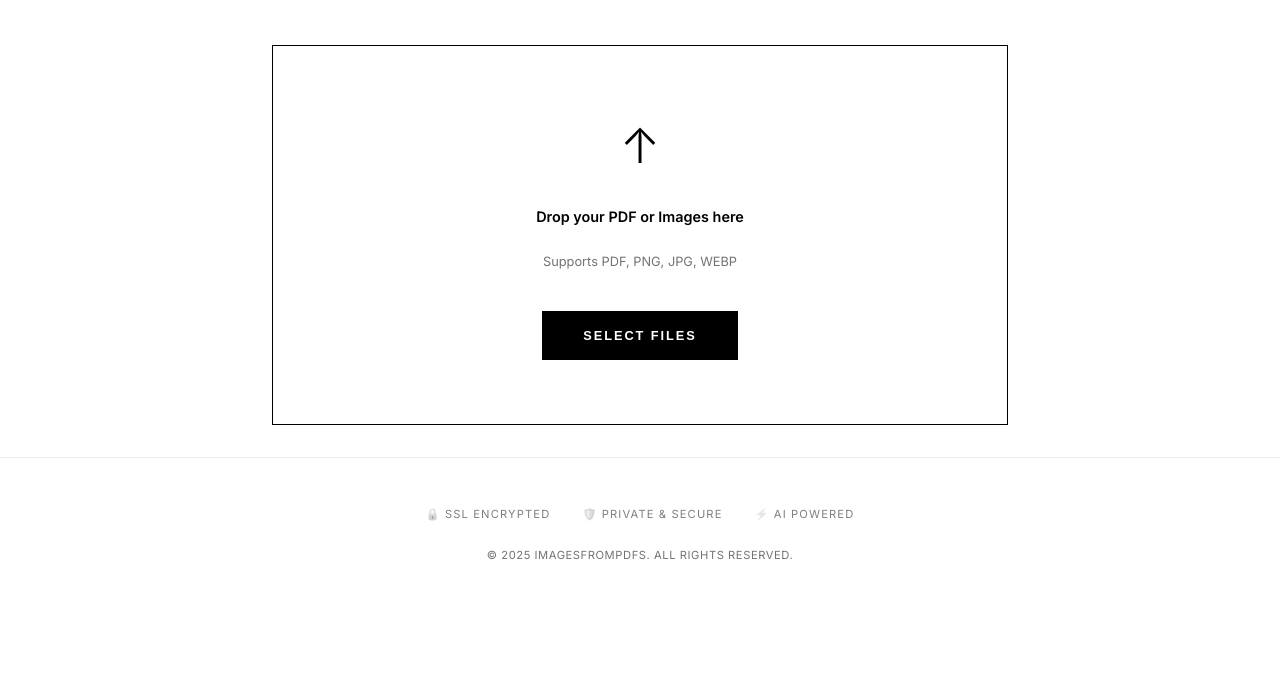
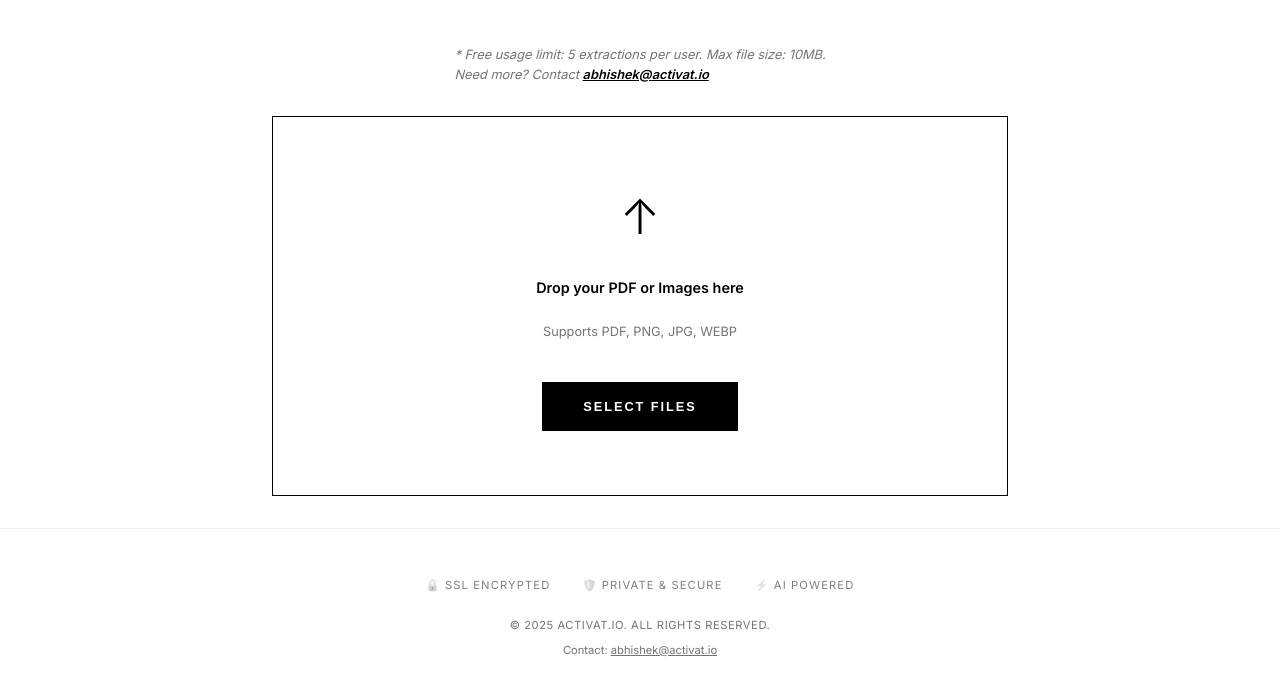
Before and after one commit to shashanksingh008/pdfbaazi, a plain HTML site: page index.html in a window 1280 px wide. Shown: the part 286-982 px from the top of the page. Before the commit the page ends 898 px from the top, so only its background shows below. Drawn offline with nearby package versions, Linux system fonts and the light colour scheme.

Commit message:
Update UI with usage limits and contact info

```diff
--- a/index.html
+++ b/index.html
@@ -283,6 +283,10 @@
     <div id="uploadView" class="hero">
         <h1 class="hero-title">Extract images and tables from any PDF or Image.</h1>
         <p class="hero-subtitle">High-resolution extraction powered by AI. No registration required.</p>
+        <p style="font-size: 0.8rem; color: var(--muted); margin-bottom: 2rem; font-style: italic;">
+            * Free usage limit: 5 extractions per user. Max file size: 10MB. <br>
+            Need more? Contact <a href="mailto:abhishek@activat.io" style="color: black; font-weight: 600;">abhishek@activat.io</a>
+        </p>
 
         <div class="upload-wrapper">
             <div class="upload-container" id="dropZone">
@@ -320,7 +324,10 @@
             <div class="security-tag">🛡️ Private & Secure</div>
             <div class="security-tag">⚡ AI Powered</div>
         </div>
-        <p class="copyright">&copy; 2025 IMAGESFROMPDFS. ALL RIGHTS RESERVED.</p>
+        <p class="copyright">&copy; 2025 ACTIVAT.IO. ALL RIGHTS RESERVED.</p>
+        <p style="font-size: 0.7rem; color: var(--muted); margin-top: 0.5rem;">
+            Contact: <a href="mailto:abhishek@activat.io" style="color: var(--muted); text-decoration: underline;">abhishek@activat.io</a>
+        </p>
     </footer>
 
     <script src="https://cdnjs.cloudflare.com/ajax/libs/jszip/3.10.1/jszip.min.js"></script>
```
